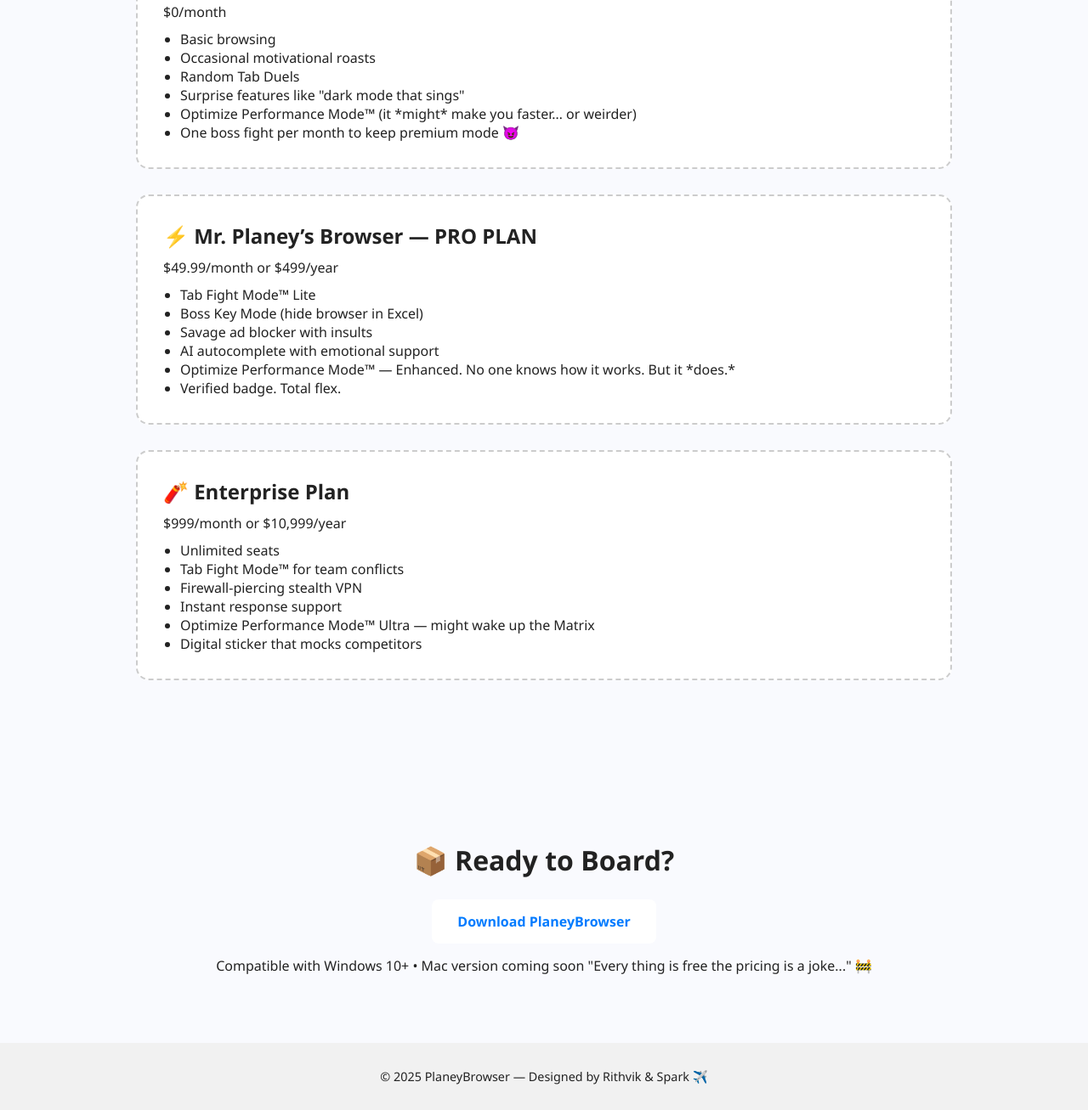
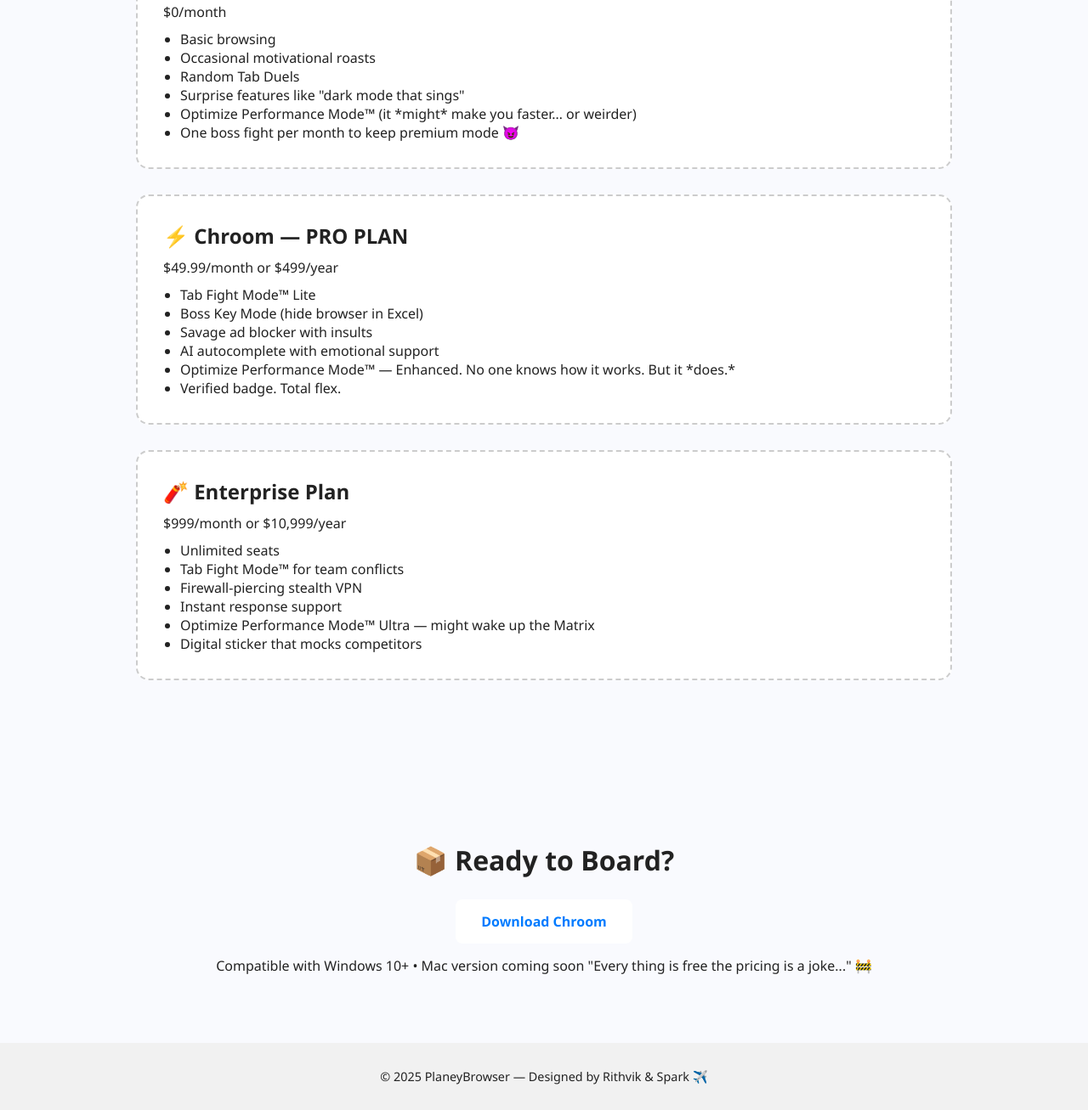
Before and after one commit to RithvikVijayReignsSupreme/chroom, a plain HTML site: page index.html in a window 1280 px wide. Shown: the part 1941-3248 px from the top of the page at 85% size. Drawn offline with Linux system fonts and the light colour scheme.

Commit message:
Update index.html

```diff
--- a/index.html
+++ b/index.html
@@ -202,7 +202,7 @@
   </div>
 
   <div class="pricing-tier">
-    <h3>⚡ Mr. Planey’s Browser — PRO PLAN</h3>
+    <h3>⚡ Chroom — PRO PLAN</h3>
     <p>$49.99/month or $499/year</p>
     <ul>
       <li>Tab Fight Mode™ Lite</li>
@@ -231,7 +231,7 @@
 <section id="download">
   <h2>📦 Ready to Board?</h2>
   <div style="text-align: center; margin-top: 30px;">
-    <a href="https://drive.google.com/uc?export=download&id=AUhOhrUzKO7XjoNB5mUGX4Iybg7DlDt" class="download-btn">Download PlaneyBrowser</a>
+    <a href="https://drive.google.com/uc?export=download&id=AUhOhrUzKO7XjoNB5mUGX4Iybg7DlDt" class="download-btn">Download Chroom</a>
     <p style="margin-top: 30px;">Compatible with Windows 10+ • Mac version coming soon "Every thing is free the pricing is a joke..." 🚧</p>
   </div>
 </section>
```
